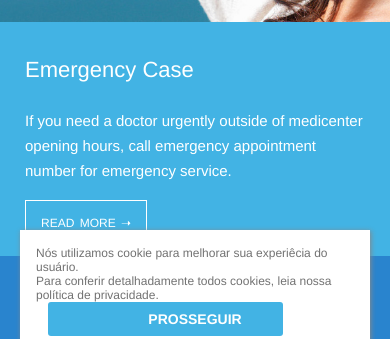
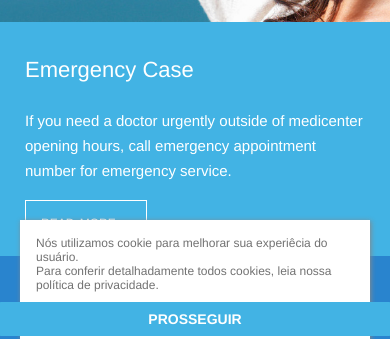
Before and after one commit to vanessabrazuna/medicenter, a plain HTML site: page index.html in a window 390 px wide. Shown: the part 478-817 px from the top of the page. Drawn offline with Linux system fonts and the light colour scheme.

Commit message:
correcao margin

```diff
--- a/assets/css/template.css
+++ b/assets/css/template.css
@@ -697,8 +697,9 @@ input {
     }
 
     .lgpd button {
-        width: 80%;
-        padding: 10px 100px 10px 100px;
+        width: 100%;
+        margin-top: 10px;
+        padding: 10px 150px 10px 150px;
     }
 
     #banner {
```
